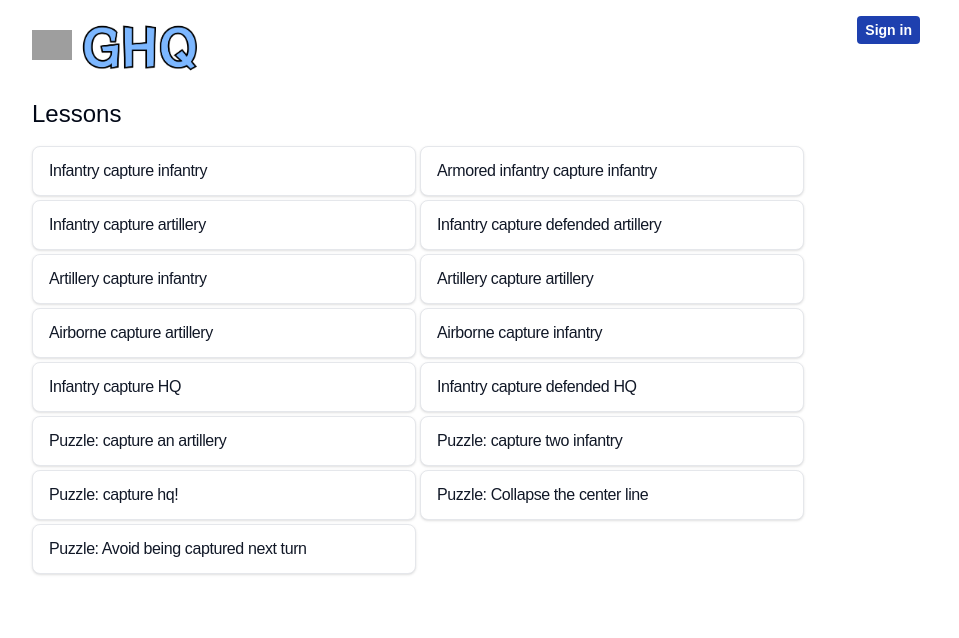
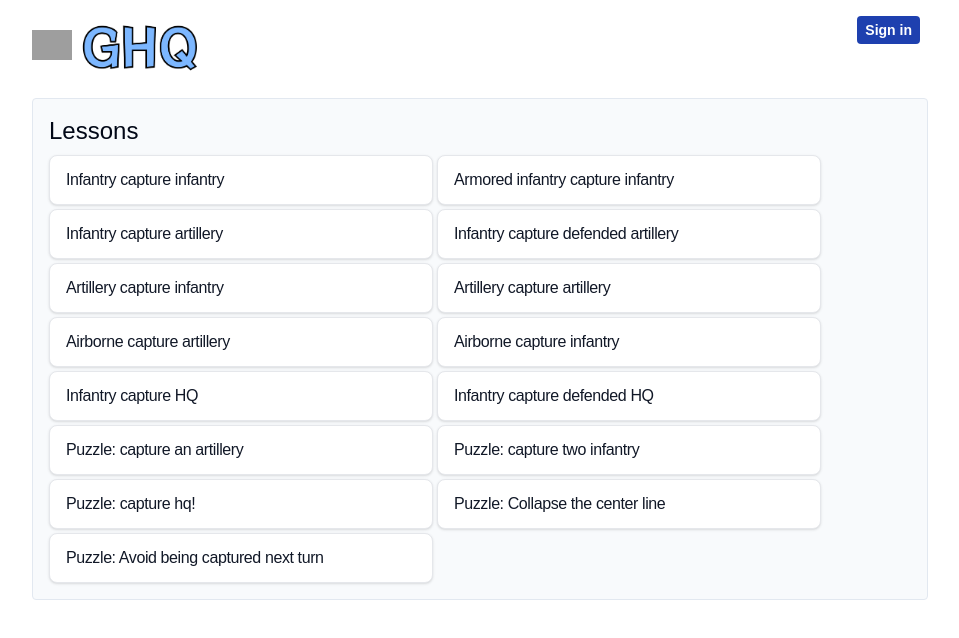
Before and after one commit to cs502allen/ghq, a Next.js app: page /learn in a window 1280 px wide. Shown: the top 638 px of the page, without its empty margins (160-1119 px from the left). Built offline with nearby package versions, Linux system fonts and the light colour scheme; no server answers; grey boxes are pictures that could not be loaded.

Commit message:
make learn page nicer

```diff
--- a/src/app/learn/page.tsx
+++ b/src/app/learn/page.tsx
@@ -32,6 +32,7 @@ export default function Page() {
     return (
       <div className="p-2 flex flex-col gap-4 lg:px-48">
         <Header />
+        <div className="flex flex-col gap-2 border rounded p-4 bg-slate-50">
           <div className="text-2xl">Lessons</div>
           <div className="flex flex-wrap gap-1">
             {Object.keys(boards).map((boardType: string) => (
@@ -45,6 +46,7 @@ export default function Page() {
             ))}
           </div>
         </div>
+      </div>
     );
   }
 
```
Lines whose indentation alone changed are shown as unchanged.
